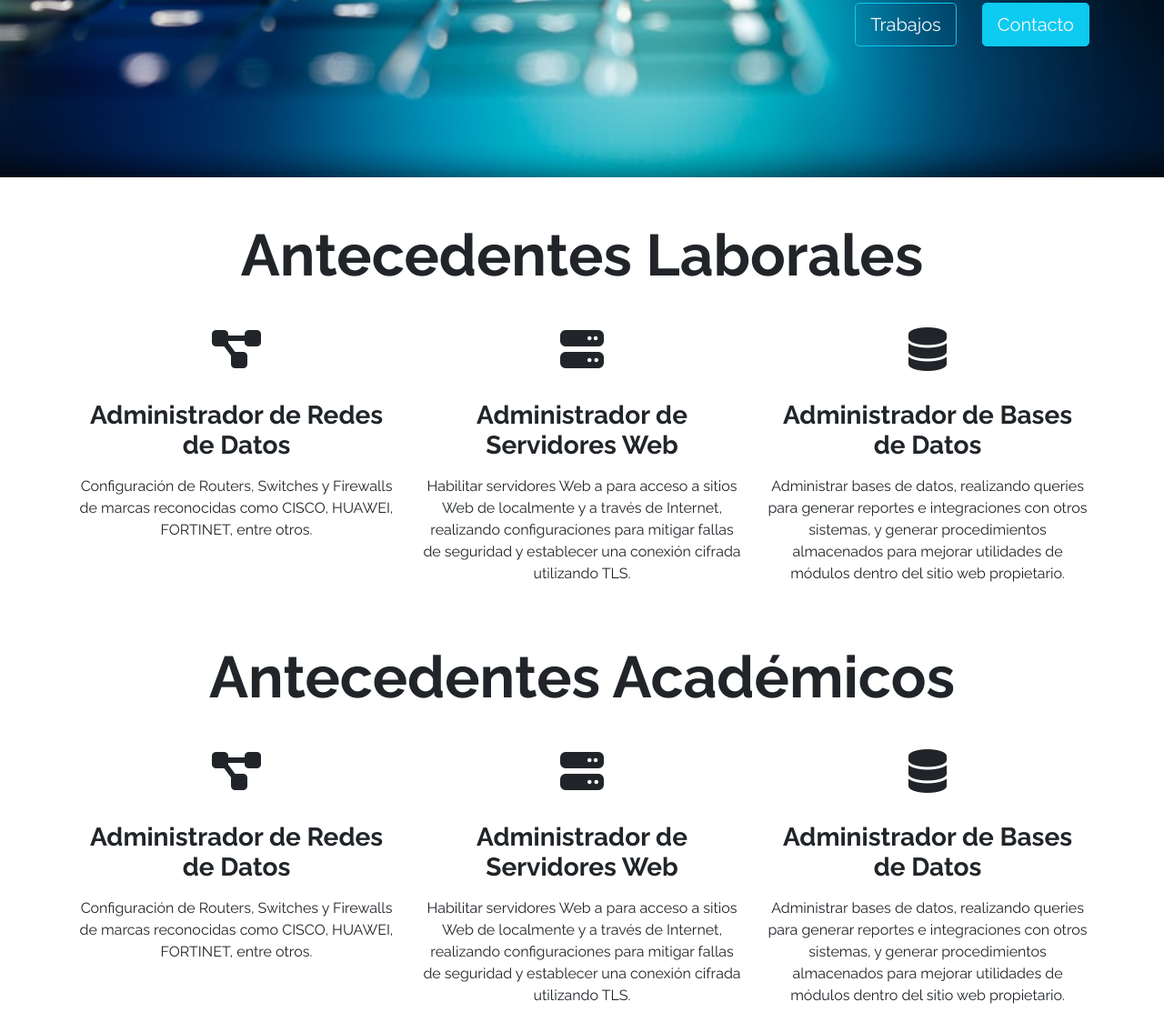
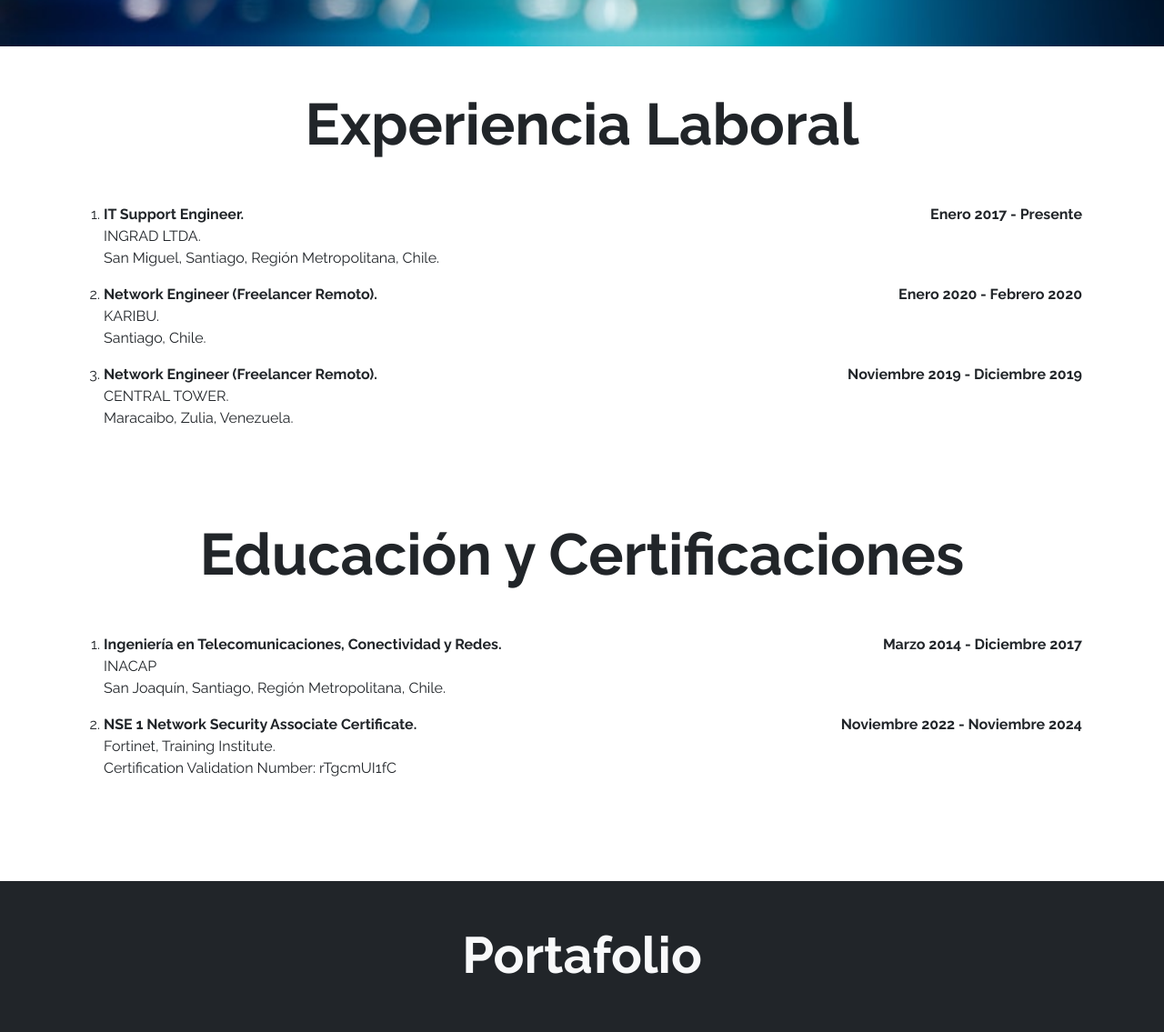
Before and after one commit to bdelpino/bdelpino.github.io, a plain HTML site: page index.html in a window 1280 px wide. Shown: the part 597-1732 px from the top of the page at 91% size. Drawn offline with nearby package versions, Linux system fonts and the light colour scheme.

Commit message:
Adición Información Educación y Trabajo

```diff
--- a/index.html
+++ b/index.html
@@ -35,10 +35,13 @@
             <div class="collapse navbar-collapse" id="navbarSupportedContent">
                 <ul class="navbar-nav ms-auto mb-2 mb-lg-0 fs-5">
                     <li class="nav-item">
-                        <a class="nav-link" href="#Portafolio">Portafolio</a>
+                        <a class="nav-link" href="#Experiencia-laboral">Experiencia Laboral</a>
                     </li>
                     <li class="nav-item">
-                        <a class="nav-link" href="#Acerca-de-mi">Acerca de mi</a>
+                        <a class="nav-link" href="#Educacion">Educación</a>
+                    </li>
+                    <li class="nav-item">
+                        <a class="nav-link" href="#Portafolio">Portafolio</a>
                     </li>
                     <li class="nav-item">
                         <a class="nav-link" href="#Contacto">Contacto</a>
@@ -62,79 +65,79 @@
                     Además, ha trabajado como freelancer junto a empresas tanto extranjeras cómo nacionales, para iniciarse en sus respectivas industrias o superar las dificultades
                     que se presentaban en los momentos correspondientes.
                 </p>
-                <div class="mb-5 pb-5">
-                    <button class="btn btn-lg btn-outline-info text-light me-4">Trabajos</button>
-                    <button class="btn btn-lg btn-info text-light">Contacto</button>
-                </div>
             </div>
         </div>
     </header>
 
     <!-- AQUÍ COMIENZA CUERPO DEL SITIO-->
 
-    <section id="Acerca-de-mi" class="container text-center my-5">
+    <div id="Experiencia-laboral" class="mb-5"> <!--DERIVA A EXPERIENCIA LABORAL-->
+    </div>
+
+    <section class="container text-center my-5">
 
 
-        <h2 class="display-3 fw-bold my-4">Antecedentes Laborales</h2>
-
-        <div class="row">
-            <div class="col-12 col-md-4">
-                <i class="fa-solid fa-diagram-project fa-3x my-3"></i>
-                <h3 class="my-3 fw-bold">Administrador de Redes de Datos</h3>
-                <p class="my-3">
-                    Configuración de Routers, Switches y Firewalls de marcas reconocidas como CISCO, HUAWEI, FORTINET, entre otros.
-                </p>
-            </div>
-            <div class="col-12 col-md-4">
-                <i class="fa-sharp fa-solid fa-server fa-3x my-3"></i>
-                <h3 class="my-3 fw-bold">Administrador de Servidores Web</h3>
-                <p class="my-3">
-                    Habilitar servidores Web a para acceso a sitios Web de localmente y a través de Internet, realizando configuraciones
-                    para mitigar fallas de seguridad y establecer una conexión cifrada utilizando TLS.
-                </p>
-            </div>
-            <div class="col-12 col-md-4">
-                <i class="fa-solid fa-database fa-3x my-3"></i>
-                <h3 class="my-3 fw-bold">Administrador de Bases de Datos</h3>
-                <p class="my-3">
-                    Administrar bases de datos, realizando queries para generar reportes e integraciones con otros sistemas, y
-                    generar procedimientos almacenados para mejorar utilidades de módulos dentro del sitio web propietario.
-                </p>
-            </div>
-        </div>
-    </section>
-
-    <section id="Acerca-de-mi" class="container text-center my-5">
+        <h2 class="display-3 fw-bold my-4 pb-4">Experiencia Laboral</h2>
 
 
-        <h2 class="display-3 fw-bold my-4">Antecedentes Académicos</h2>
+        <ol class="text-start pe-2 mt-4">
+
+                <li >
+                    <div class="row fw-bold">
+                                                <div class="col-6">IT Support Engineer.</div> <!--POSICIÓN-->
+                                                <div class="col-6 text-end">Enero 2017 - Presente</div> <!--PERIODO-->
+                    </div>
+                    <p class="mb-0 col">INGRAD LTDA.</p> <!--EMPRESA-->
+                    <p>San Miguel, Santiago, Región Metropolitana, Chile.</p> <!--UBICACIÓN EMPRESA-->
+                </li>
+                <li>
+                    <div class="row fw-bold">
+                                                <div class="col-6">Network Engineer (Freelancer Remoto).</div> <!--POSICIÓN-->
+                                                <div class="col-6 text-end">Enero 2020 - Febrero 2020</div> <!--PERIODO-->
+                    </div>
+                    <p class="mb-0">KARIBU.</p> <!--EMPRESA-->
+                    <p>Santiago, Chile.</p> <!--UBICACIÓN EMPRESA-->
+                </li>
+                <li>
+                    <div class="row fw-bold">
+                                                <div class="col-6">Network Engineer (Freelancer Remoto).</div> <!--POSICIÓN-->
+                                                <div class="col-6 text-end">Noviembre 2019 - Diciembre 2019</div> <!--PERIODO-->
+                    </div>
+                    <p class="mb-0">CENTRAL TOWER.</p> <!--EMPRESA-->
+                    <p>Maracaibo, Zulia, Venezuela.</p> <!--UBICACIÓN EMPRESA-->
+                </li>
+
+        </ol>
+
+    </section>
+    <div id="Educacion" class="mb-5 pb-1"> <!--DERIVA A EDUCACIÓN-->
+    </div>
+    <section class="container text-center my-5 pb-5">
 
 
-        <div class="row">
-            <div class="col-12 col-md-4">
-                <i class="fa-solid fa-diagram-project fa-3x my-3"></i>
-                <h3 class="my-3 fw-bold">Administrador de Redes de Datos</h3>
-                <p class="my-3">
-                    Configuración de Routers, Switches y Firewalls de marcas reconocidas como CISCO, HUAWEI, FORTINET, entre otros.
-                </p>
-            </div>
-            <div class="col-12 col-md-4">
-                <i class="fa-sharp fa-solid fa-server fa-3x my-3"></i>
-                <h3 class="my-3 fw-bold">Administrador de Servidores Web</h3>
-                <p class="my-3">
-                    Habilitar servidores Web a para acceso a sitios Web de localmente y a través de Internet, realizando configuraciones
-                    para mitigar fallas de seguridad y establecer una conexión cifrada utilizando TLS.
-                </p>
-            </div>
-            <div class="col-12 col-md-4">
-                <i class="fa-solid fa-database fa-3x my-3"></i>
-                <h3 class="my-3 fw-bold">Administrador de Bases de Datos</h3>
-                <p class="my-3">
-                    Administrar bases de datos, realizando queries para generar reportes e integraciones con otros sistemas, y
-                    generar procedimientos almacenados para mejorar utilidades de módulos dentro del sitio web propietario.
-                </p>
-            </div>
-        </div>
+        <h2 class="display-3 fw-bold my-4 pb-4">Educación y Certificaciones</h2>
+
+        <ol class="text-start pe-2 mt-4">
+
+            <li >
+                <div class="row fw-bold">
+                                            <div class="col-6">Ingeniería en Telecomunicaciones, Conectividad y Redes.</div> <!--CARRERA-->
+                                            <div class="col-6 text-end">Marzo 2014 - Diciembre 2017</div> <!--PERIODO-->
+                </div>
+                <p class="mb-0 col">INACAP</p> <!--INSTITUCIÓN-->
+                <p>San Joaquín, Santiago, Región Metropolitana, Chile.</p> <!--UBICACIÓN Institución-->
+            </li>
+            <li>
+                <div class="row fw-bold">
+                                            <div class="col-6">NSE 1 Network Security Associate Certificate.</div> <!--CERTIFICACIÓN-->
+                                            <div class="col-6 text-end">Noviembre 2022 - Noviembre 2024</div> <!--PERIODO-->
+                </div>
+                <p class="mb-0">Fortinet, Training Institute.</p> <!--EMPRESA-->
+                <p>Certification Validation Number: rTgcmUI1fC</p> <!--UBICACIÓN EMPRESA-->
+            </li>
+
+        </ol>
+
     </section>
 
     <section id="Portafolio" class="my-5 p-5 bg-dark mt-0">
```
